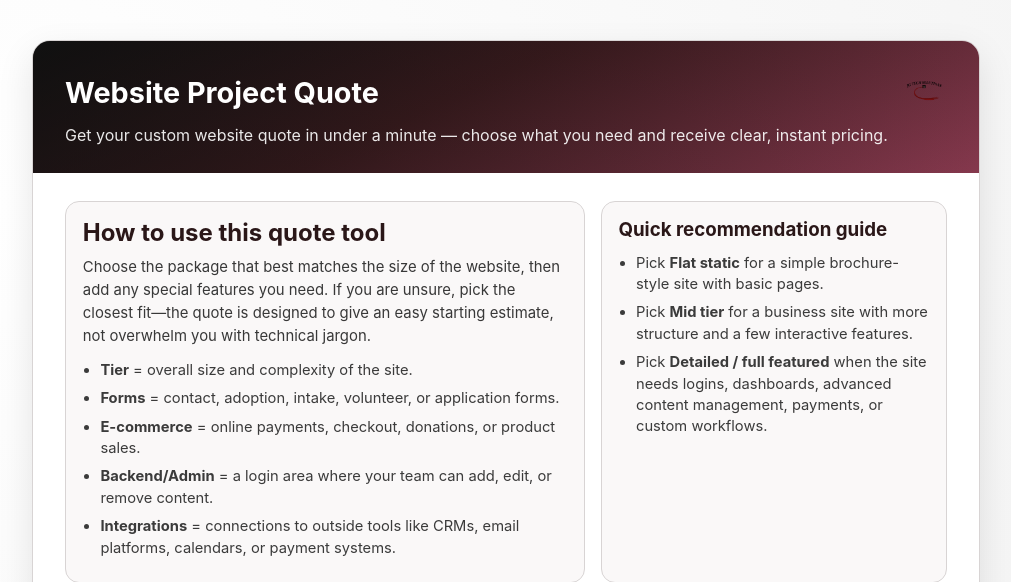
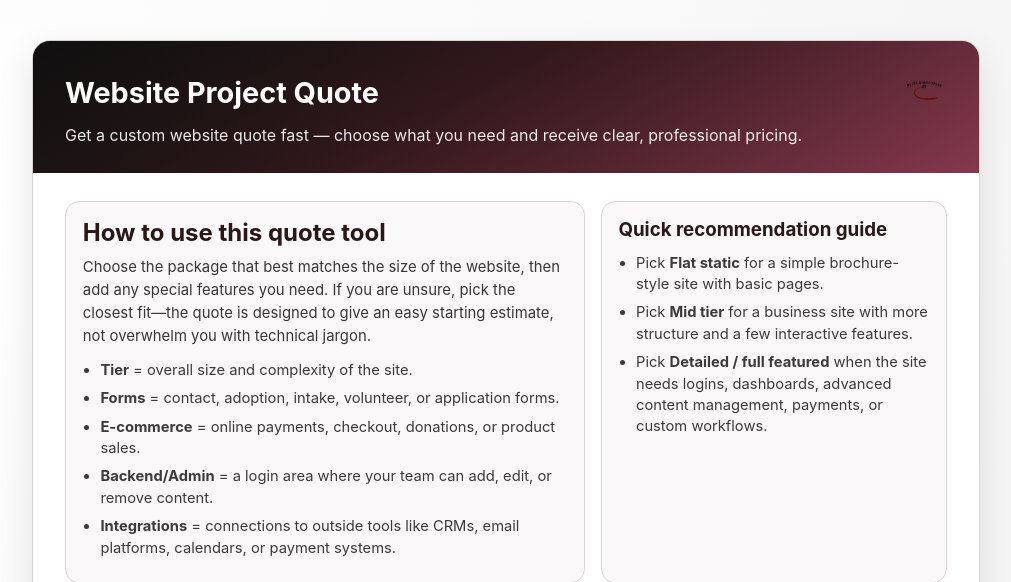
Before and after one commit to GRABOWSKIGROUP/Website-Quote, a Flask app: page / in a window 1280 px wide. Shown: the top 582 px of the page, without its empty margins (134-1145 px from the left). Run offline with Flask 2, Linux system fonts and the light colour scheme.

Commit message:
Remove unrealistic time promise from hero copy

```diff
--- a/templates/form.html
+++ b/templates/form.html
@@ -388,7 +388,7 @@
             <h1>Website Project Quote</h1>
             <img class="title-logo" src="{{ url_for('static', filename='lOGO.png') }}" alt="JG Tech Solutions logo" />
           </div>
-          <p>Get your custom website quote in under a minute — choose what you need and receive clear, instant pricing.</p>
+          <p>Get a custom website quote fast — choose what you need and receive clear, professional pricing.</p>
         </header>
 
         <div class="content">
```
